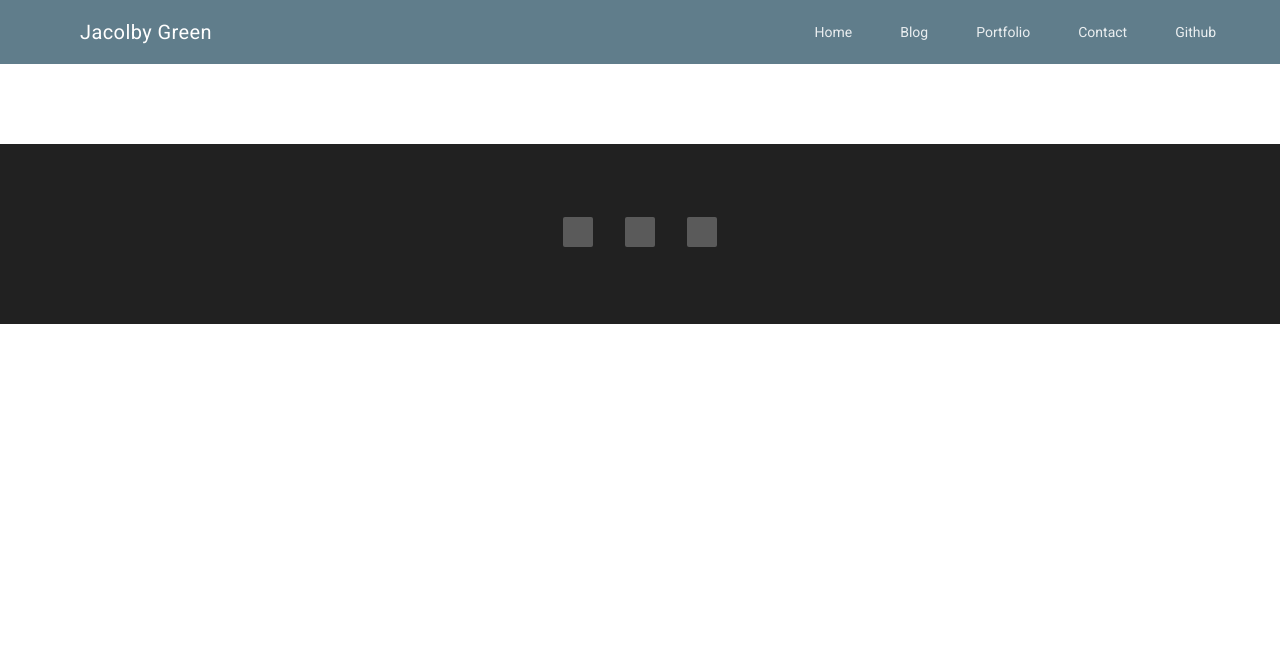
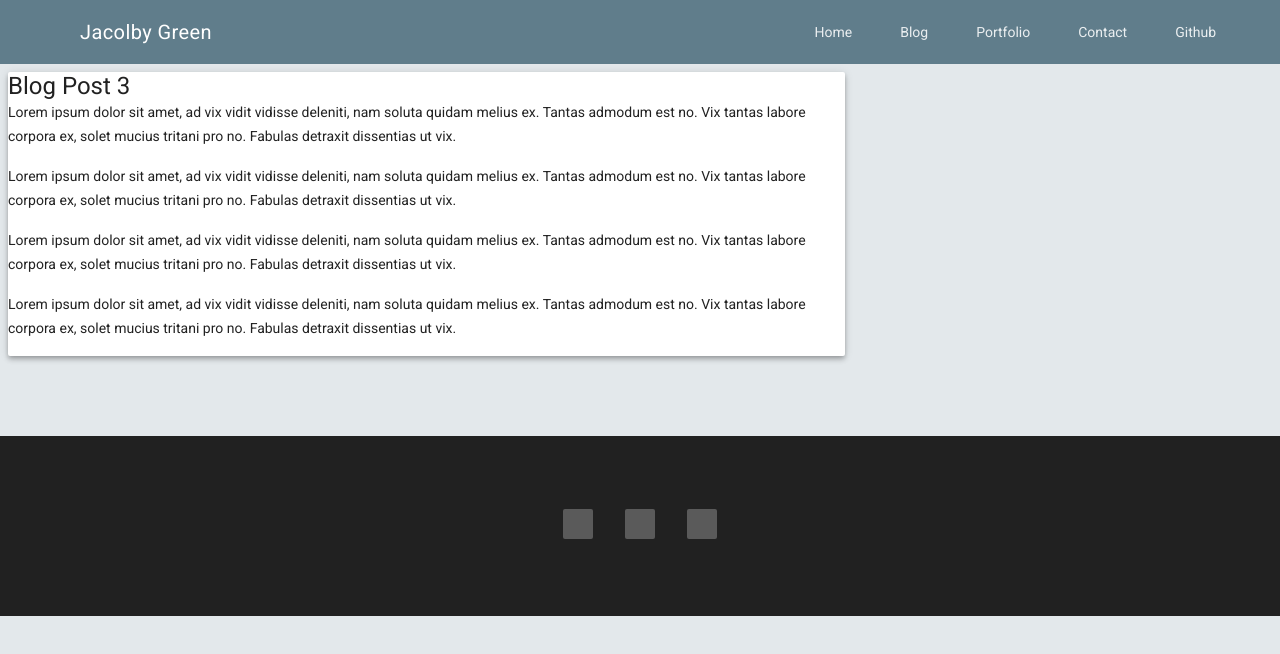
Before and after one commit to darknight1983/react_proPortfolio, a React (Create React App) app: page /blogContent3 in a window 1280 px wide. Shown: the top 654 px of the page. Built offline with nearby package versions, Linux system fonts and the light colour scheme; grey boxes are pictures that could not be loaded.

Commit message:
added blogContent component but will have to rethink how these components are structured and how data is passed to these components

```diff
--- a/src/App.css
+++ b/src/App.css
@@ -8,6 +8,10 @@ html, body {
 
 a {
   text-decoration: none;
+}
+
+.main-layout {
+  background-color: rgba(227, 232, 235, 1.0);
 }
 
 .social-btn {
--- a/src/App.js
+++ b/src/App.js
@@ -4,6 +4,9 @@ import Home from './Home.js'
 import Blog from './Blog.js'
 import Portfolio from './Portfolio.js';
 import Contact from './Contact.js';
+import BlogContent1 from './blogContent1.js';
+import BlogContent2 from './blogContent2.js';
+import BlogContent3 from './blogContent3.js';
 import logo from './logo.svg';
 import './App.css';
 
@@ -11,7 +14,7 @@ class App extends Component {
   render() {
     return (
       <Router>
-        <div className="mdl-layout mdl-js-layout">
+        <div className="main-layout mdl-layout mdl-js-layout">
             <header className="demo-layout-transparent mdl-color--primary">
                 <div className="mdl-layout-icon"></div>
                 <div className="mdl-layout__header-row">
@@ -43,6 +46,9 @@ class App extends Component {
                     <Route path='/blog' component={Blog}/>
                     <Route path='/portfolio' component={Portfolio}/>
                     <Route path='/contact' component={Contact}/>
+                    <Route path='/blogContent1' component={BlogContent1}/>
+                    <Route path='/blogContent2' component={BlogContent2}/>
+                    <Route path='/blogContent3' component={BlogContent3}/>
 
 
 
--- a/src/BlogPost1.js
+++ b/src/BlogPost1.js
@@ -8,16 +8,19 @@ class BlogPost1 extends Component {
       <div className="mdl-cell mdl-cell--8-col mdl-card mdl-shadow--4dp">
         <div className="blog_1 mdl-card__title">
           {/* The title of the post should be passed in as a prop. */}
-          <h2 className="mdl-card__title-text">First Blog Post</h2>
+          <h2 className="mdl-card__title-text">Reflecting on the Last Few Months</h2>
         </div>
         <div className="mdl-card__supporting-text">
           {/* This information should also be passed in as a prop. */}
-          This is just going to be a brief summary of what the actual post is
-          going to be about. I will have to find a way to shorten the blog in
-          this component.
+          <p>
+            This past five months have not been easy but have been rewarding.
+            Im going to share a few snippets on things about this process that
+            were most notable to me...
+          </p>
         </div>
         <div className="mdl-card__action mdl-card--border">
-          <a className="mdl-button mdl-button--colored mdl-js-button mdl-js-ripple-effect">
+          <a className="mdl-button mdl-button--colored mdl-js-button mdl-js-ripple-effect"
+             href="/blogContent1">
             Read Blog
           </a>
         </div>
--- a/src/BlogPost2.js
+++ b/src/BlogPost2.js
@@ -6,17 +6,16 @@ class BlogPost2 extends Component {
       <div className="mdl-cell mdl-cell--4-col mdl-card mdl-shadow--4dp">
         <div className="blog_2 mdl-card__title">
          {/* The title of the post should be passed in as a prop.*/}
-          <h2 className="mdl-card__title-text">Second Blog Post</h2>
+          <h2 className="mdl-card__title-text">It Aint Easy, But Can Be Done...</h2>
         </div>
         <div className="mdl-card__supporting-text">
         {/* This information should also be passed in as a prop.*/}
-          This is where the second post for this layout is going to be.
-          Im going to have to see if the content of this component going to
-          alter the height and make the whole damn layout hard to work with.
-          I hope MDL handles this concern of mine.
+          I want to share my thoughts on what it takes for aspiring developers
+          to be successful on their journey...
         </div>
         <div className="mdl-card__action mdl-card--border">
-          <a className="mdl-button mdl-button--colored mdl-js-button mdl-js-ripple-effect">
+          <a className="mdl-button mdl-button--colored mdl-js-button mdl-js-ripple-effect"
+             href="/blogContent2">
             Read Blog
           </a>
         </div>
--- a/src/BlogPost3.js
+++ b/src/BlogPost3.js
@@ -6,17 +6,16 @@ class BlogPost3 extends Component {
         <div className="mdl-cell mdl-cell--12-col mdl-card mdl-shadow--4dp">
           <div className="blog_3 mdl-card__title">
            {/* The title of the post should be passed in as a prop.*/}
-            <h2 className="mdl-card__title-text">Third Blog Post</h2>
+            <h2 className="mdl-card__title-text">Check Me Out On Medium</h2>
           </div>
           <div className="mdl-card__supporting-text">
           {/* This information should also be passed in as a prop.*/}
-            This is where the second post for this layout is going to be.
-            Im going to have to see if the content of this component going to
-            alter the height and make the whole damn layout hard to work with.
-            I hope MDL handles this concern of mine.
+            Check out my Medium profile. Its been a while since Ive added anything
+            but I think that will change in the near future...
           </div>
           <div className="mdl-card__action mdl-card--border">
-            <a className="mdl-button mdl-button--colored mdl-js-button mdl-js-ripple-effect">
+            <a className="mdl-button mdl-button--colored mdl-js-button mdl-js-ripple-effect"
+               href="https://medium.com/@CoodyMac">
               Read Blog
             </a>
           </div>
--- /dev/null
+++ b/src/blogContent1.js
@@ -0,0 +1,26 @@
+import React, { Component } from 'react';
+
+
+class BlogContent1 extends Component {
+  render() {
+    return (
+      <div className="mdl-cell mdl-cell--8-col mdl-card mdl-shadow--4dp">
+        <div clasName="mdl-card__title">
+          <h2 className="mdl-card__title-text">
+            Just Reflecting...
+          </h2>
+        </div>
+        <div className="mdl-card__supportiing-text">
+
+          In this post, I want to share my experience with the SMU Coding Bootcamp. I want to reflect on the things that were most notable to me through this experience. I am not a seasoned blogger so forgive me if my thoughts wonder all over the place in this post. To start, I want you guys to know that I enjoyed going through this bootcamp. The main reason is that I know that my understanding of basic web development fundamentals went to the next level. I actually feel like a web developer who is confident in the skills that I have and that is a great feeling. Before I go any further,
+          I’d like to share the best thing about this experience. For me, it was observing the other people in my cohort. Not just watching people, but more like watching and being present while people were going through the bootcamp themselves. It is something about witnessing other people being creative that I really enjoy. Maybe it
+          is the eagerness in the faces of people when great ideas are being pondered upon. Its
+          just something about the creative process that I find very attractive I guess. Another thing about this experience was the many technologies that were covered up to this point. Ill point out that we still have a little over a month and two weeks left in the program. We covered a lot of technologies in this bootcamp. I think I had to start writing down the different tools that we used just to keep track. That was awesome because it really speaks to the fact that there are so many ways to do whatever it is you want to do and so many tools to help you get it done. The last thing I like to share with anyone reading is that if you decide to take this journey, just know that you can do it. I say that because I just think back to where I started from and I am honestly proud of the progress that I made. The fact that I can learn a technology on my own is electrifying and really rewarding for me and I bet someone out there who went down this path feels the same way.
+
+        </div>
+      </div>
+    )
+  }
+}
+
+export default BlogContent1;
--- /dev/null
+++ b/src/blogContent2.js
@@ -0,0 +1,22 @@
+import React, { Component } from 'react';
+
+
+class BlogContent2 extends Component {
+  render() {
+    return (
+      <div className="mdl-cell mdl-cell--8-col mdl-card mdl-shadow--4dp">
+        <div clasName="mdl-card__title">
+          <h2 className="mdl-card__title-text">
+            A Little Pep-Talk...
+          </h2>
+        </div>
+        <div className="mdl-card__supportiing-text">
+        This post is for the people who want to learn how to code. I feel like it is partly my responsibility to share as much as I possibly can with those in and out of the community and I will do so in the best way that I can. So again, this one is for those folks out there who are considering programming as a career. Get ready to work your ass off! Yep, I said it! Ill say it again too! “Get ready to work your ass off !!”. Programming is not easy and there is no reason for me to make it seem like it is. Learning how to code is going to take real effort if you plan on making a career or plan on building something sophisticated on your own. This has been one of the challenging experiences that I have every had and honestly I don’t know if I would have made it as far as I have if I didn’t start at the exact time that I did. Let me explain that last statement for more clarity. If I would have tried to learn how to code in my mid to late twenties, I honestly feel like I would have not been successful. Before you read that as a negative comment, understand were I am coming from. At that time, I did not have the patience and that is the one thing that you must have in order to be successful in this journey. There are going to be many times that you find yourself frustrated “af”. Most people reading this will know what the “af” means. Your going to have to learn to be okay with the process of learning which is
+        different for people individually and that is okay. If you have the grit to stick with it particularly when your struggling, I think you have what it takes to do this. Make sure you find a mentor to help you through the struggles. That will save you billions of hours of time going in circles. Find you some people that you like to work with also. People will help to keep you motivated through those hard times.  Also make sure that you have other things going in life outside of programming. Go surfing, hiking, skydiving, or whatever it is that floats your boat. Just make sure you have something else that you like to do and spend time doing that other thing from time to time. When you get the chance to share things that helped you, pass them on. People could always use some motivation.
+        </div>
+      </div>
+    )
+  }
+}
+
+export default BlogContent2;
--- /dev/null
+++ b/src/blogContent3.js
@@ -0,0 +1,32 @@
+import React, { Component } from 'react';
+
+
+class BlogContent3 extends Component {
+  render() {
+    return (
+      <div className="mdl-cell mdl-cell--8-col mdl-card mdl-shadow--4dp">
+        <div clasName="mdl-card__title">
+          <h2 className="mdl-card__title-text">
+           Blog Post 3
+          </h2>
+        </div>
+        <div className="mdl-card__supportiing-text">
+          <p>
+          Lorem ipsum dolor sit amet, ad vix vidit vidisse deleniti, nam soluta quidam melius ex. Tantas admodum est no. Vix tantas labore corpora ex, solet mucius tritani pro no. Fabulas detraxit dissentias ut vix.
+          </p>
+          <p>
+          Lorem ipsum dolor sit amet, ad vix vidit vidisse deleniti, nam soluta quidam melius ex. Tantas admodum est no. Vix tantas labore corpora ex, solet mucius tritani pro no. Fabulas detraxit dissentias ut vix.
+          </p>
+          <p>
+          Lorem ipsum dolor sit amet, ad vix vidit vidisse deleniti, nam soluta quidam melius ex. Tantas admodum est no. Vix tantas labore corpora ex, solet mucius tritani pro no. Fabulas detraxit dissentias ut vix.
+          </p>
+          <p>
+          Lorem ipsum dolor sit amet, ad vix vidit vidisse deleniti, nam soluta quidam melius ex. Tantas admodum est no. Vix tantas labore corpora ex, solet mucius tritani pro no. Fabulas detraxit dissentias ut vix.
+          </p>
+        </div>
+      </div>
+    )
+  }
+}
+
+export default BlogContent3;
```
Also changed, not shown: 2 other files (tests, documents, lock files or other folders).
